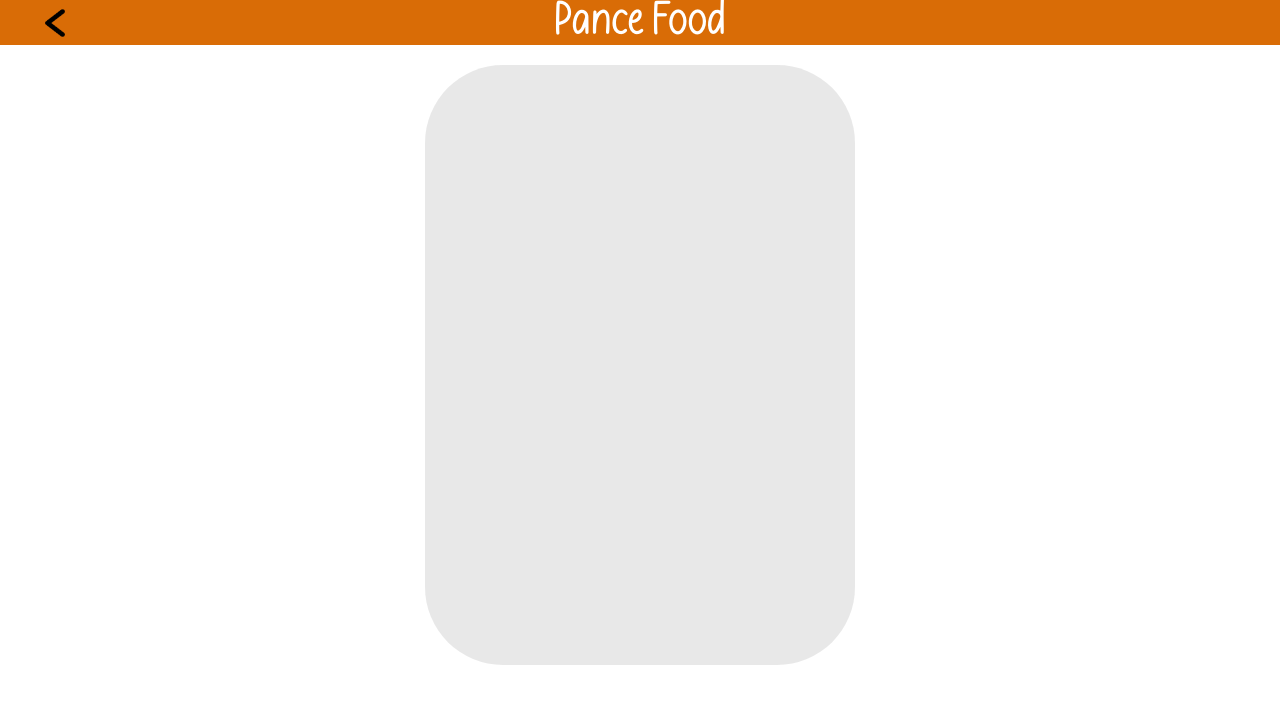
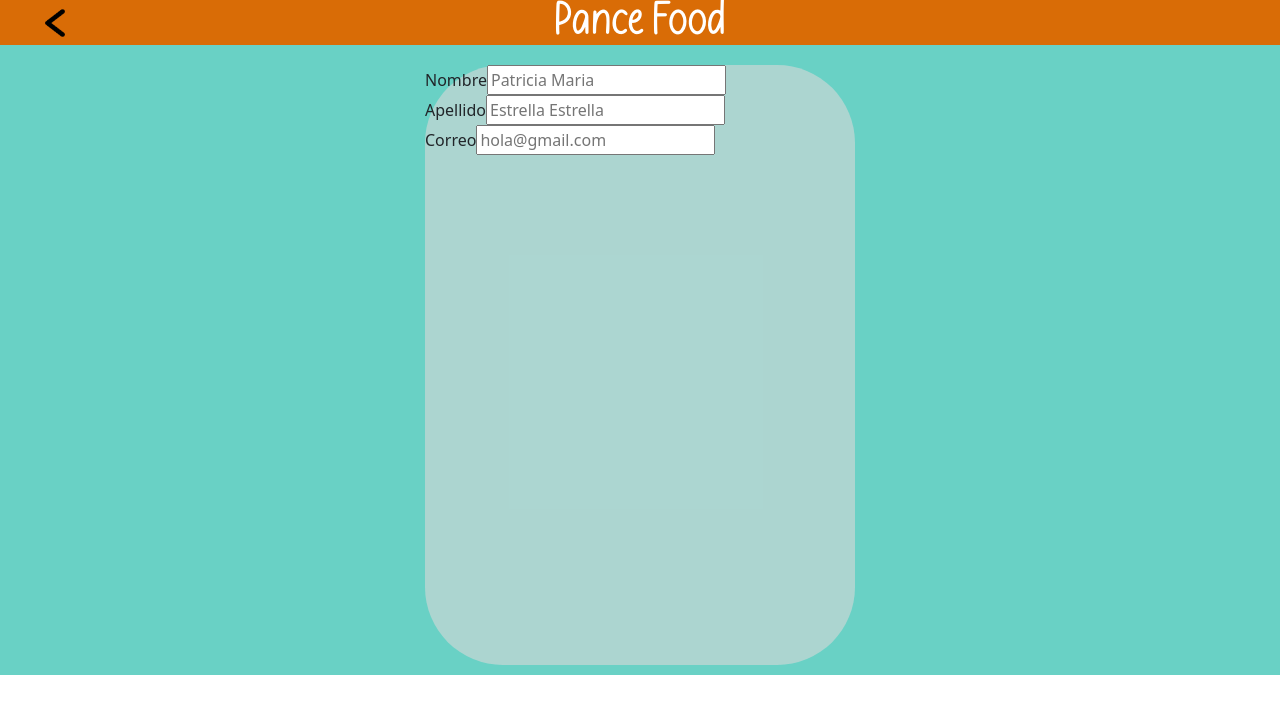
Before and after one commit to BetsyAlejandra/PanceFood, a React (Create React App) app: page / in a window 1280 px wide. Shown: the top 714 px of the page. Built offline with nearby package versions, Linux system fonts and the light colour scheme.

Commit message:
+ paginas

```diff
--- a/src/index.css
+++ b/src/index.css
@@ -22,6 +22,7 @@ body {
     sans-serif;
   -webkit-font-smoothing: antialiased;
   -moz-osx-font-smoothing: grayscale;
+  background-color: #69D1C5;
 }
 
 code {
--- a/src/pages/OpcionesRegistro.css
+++ b/src/pages/OpcionesRegistro.css
@@ -1,3 +1,18 @@
 body{
     background-color: #69D1C5;
 }
+#container {
+    background-color: #69D1C5;
+    display: flex;
+    justify-content: center;
+    align-items: center;
+}
+
+#cardCentral {
+    margin-top: 20px;
+    width: 430px;
+    height: 600px;
+    background-color: rgba(217, 217, 217, 0.6);
+    border-radius: 78px;
+    margin-bottom: 10px;
+}
--- a/src/pages/OpcionesRegistro.jsx
+++ b/src/pages/OpcionesRegistro.jsx
@@ -1,12 +1,32 @@
-import { CardCentral } from '../share/CardCentral'
+
 import { NavBarD } from '../share/NavBarD'
 import './OpcionesRegistro.css'
 
 export const OpcionesRegistro = () => {
-    return(
+    return (
         <body>
             <NavBarD />
-            <CardCentral />
+            <div id='container'>
+                <div id='cardCentral'>
+                    <form>
+                        <label for="nombres">
+                            Nombre
+                            <input type='text' id='nombres' name='nombres'
+                                placeholder='Patricia Maria'></input> </label>
+                        <label for="apellidos">
+                            Apellido
+                            <input type='text' id='apellidos' name='apellidos'
+                                placeholder='Estrella Estrella'></input>
+                        </label>
+                        <label for="correo">
+                            Correo
+                            <input type='email' id='correo' name='correo'
+                            placeholder='hola@gmail.com'></input>
+                        </label>
+                    </form>
+
+                </div>
+            </div>
         </body>
     )
 }
--- a/src/share/CardCentral.jsx
+++ b/src/share/CardCentral.jsx
@@ -3,9 +3,7 @@ import './CardCentral.css'
 export const CardCentral = () => {
     return (
         <body>
-            <div id='container'>
-                <div id='cardCentral'></div>
-            </div>
+
         </body>
 
     )
```
Also changed, not shown: src/pages/Registro.jsx (added, +11 -0 lines).
